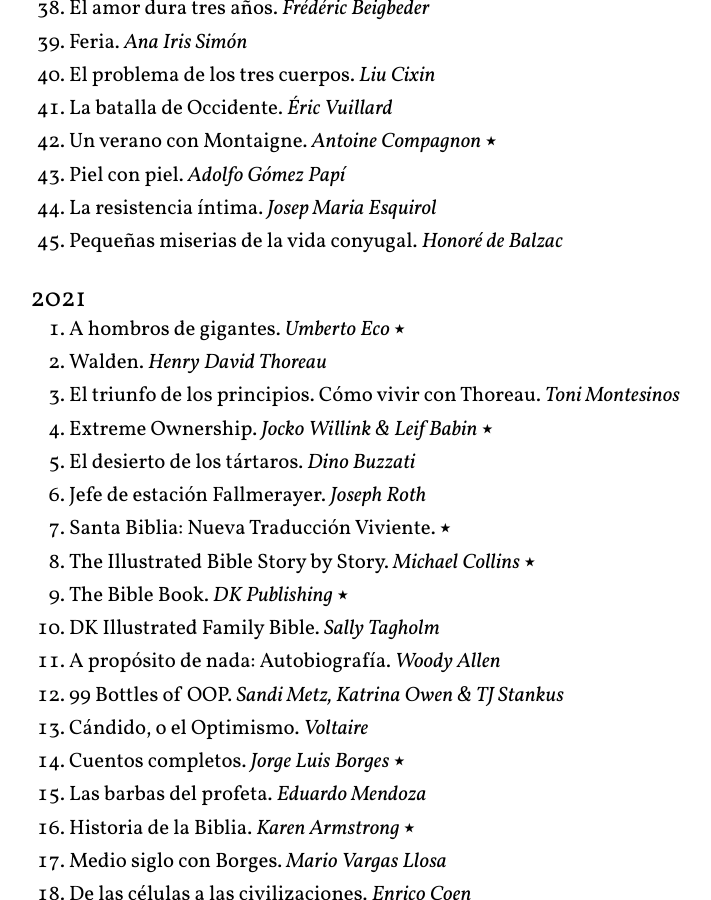
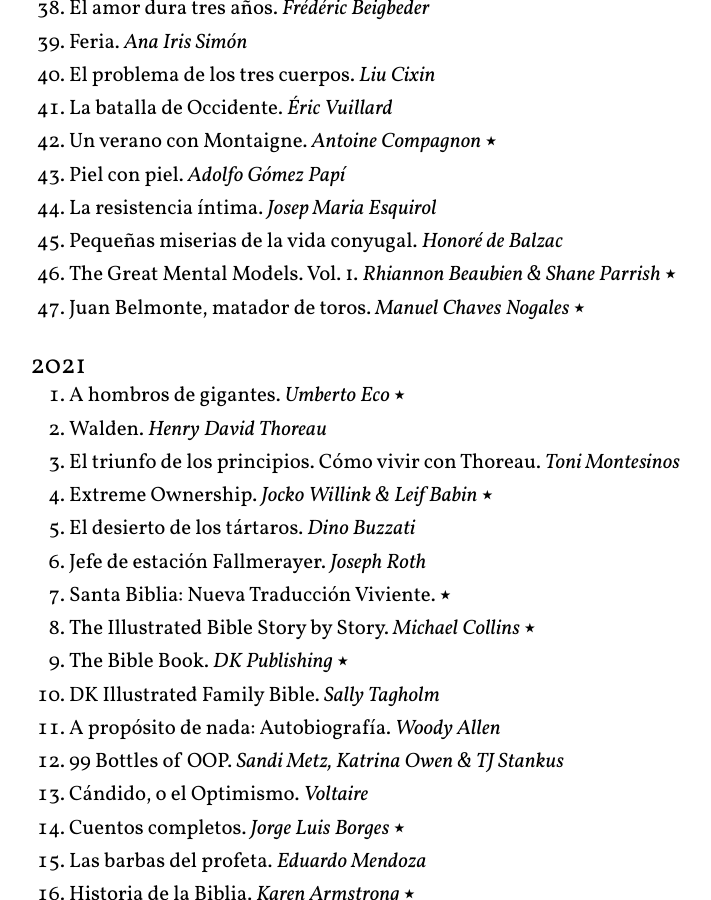
Before and after one commit to arturoherrero/arturoherrero.com, a Jekyll site: the page built from pages/books.md, in a window 1280 px wide and 900 px high, scrolled down 1553 px. Shown: the whole window, without its empty margins (220-931 px from the left). Built offline with Jekyll 4.4.1, drawn with Linux system fonts in a browser that asks for light colours.

Commit message:
Update books

```diff
--- a/pages/books.md
+++ b/pages/books.md
@@ -55,6 +55,8 @@
 43. Piel con piel. *Adolfo Gómez Papí*
 44. La resistencia íntima. *Josep Maria Esquirol*
 45. Pequeñas miserias de la vida conyugal. *Honoré de Balzac*
+46. The Great Mental Models. Vol. 1. *Rhiannon Beaubien & Shane Parrish* ⭑
+47. Juan Belmonte, matador de toros. *Manuel Chaves Nogales* ⭑
 
 
 ### 2021
```
